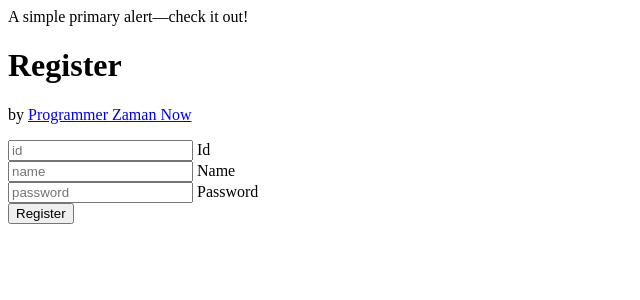
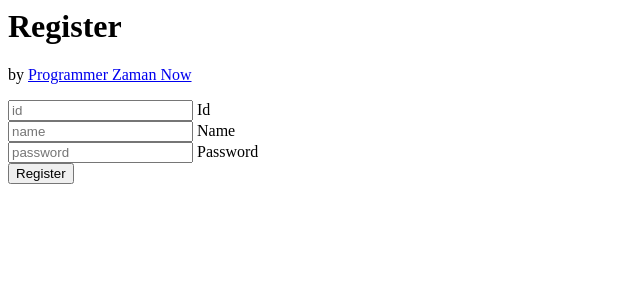
Before and after one commit to afp10202/PBD_Management_Login, a PHP site: page /app/View/User/register.php in a window 1280 px wide. Shown: the top 300 px of the page, without its empty margins (0-640 px from the left). Run offline with PHP 8.4, Linux system fonts and the light colour scheme.

Commit message:
Update kode di file register

```diff
--- a/app/View/User/register.php
+++ b/app/View/User/register.php
@@ -1,9 +1,13 @@
 <div class="container col-xl-10 col-xxl-8 px-4 py-5">
-    <div class="row">
-        <div class="alert alert-danger" role="alert">
-            A simple primary alert—check it out!
+
+    <?php if (isset($model['error'])){?>
+        <div class="row">
+            <div class="alert alert-danger" role="alert">
+                <?= $model['error']?>
+            </div>
         </div>
-    </div>
+        <?php }?>
+
     <div class="row align-items-center g-lg-5 py-5">
         <div class="col-lg-7 text-center text-lg-start">
             <h1 class="display-4 fw-bold lh-1 mb-3">Register</h1>
```
